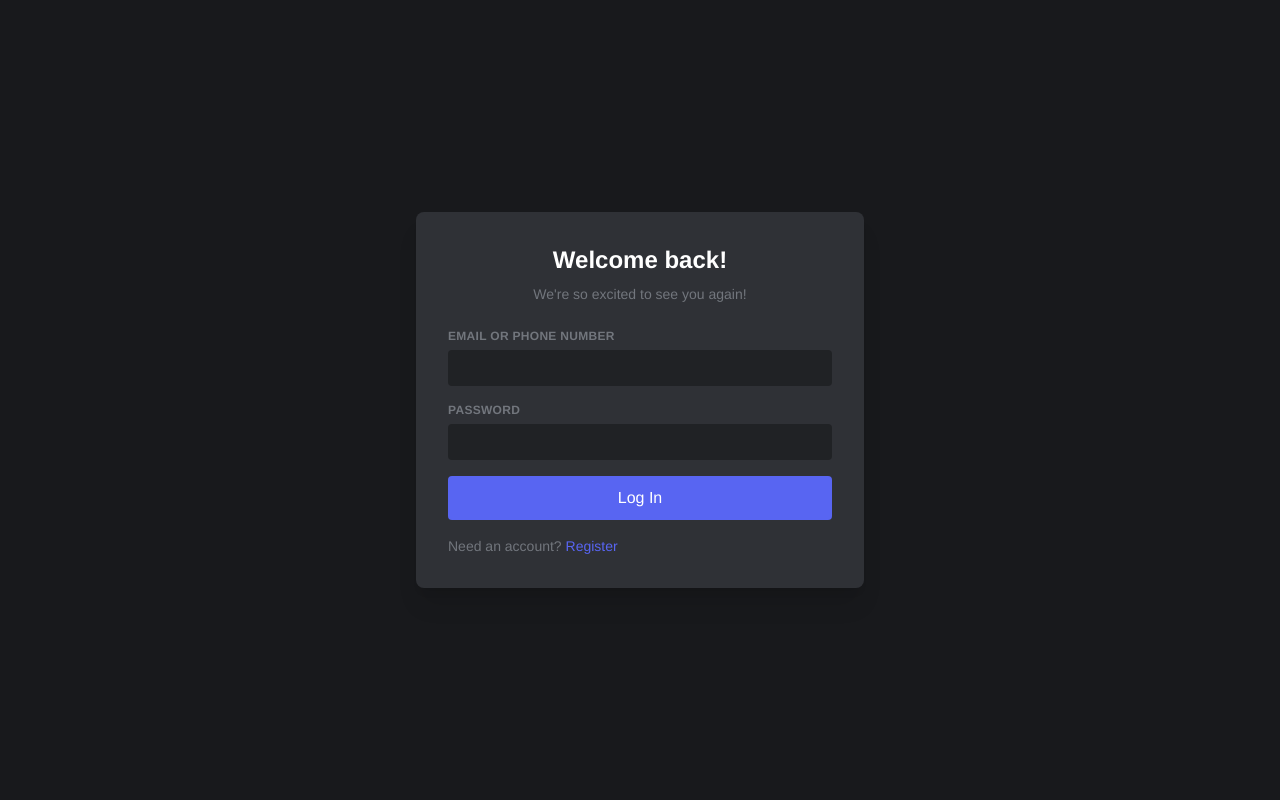
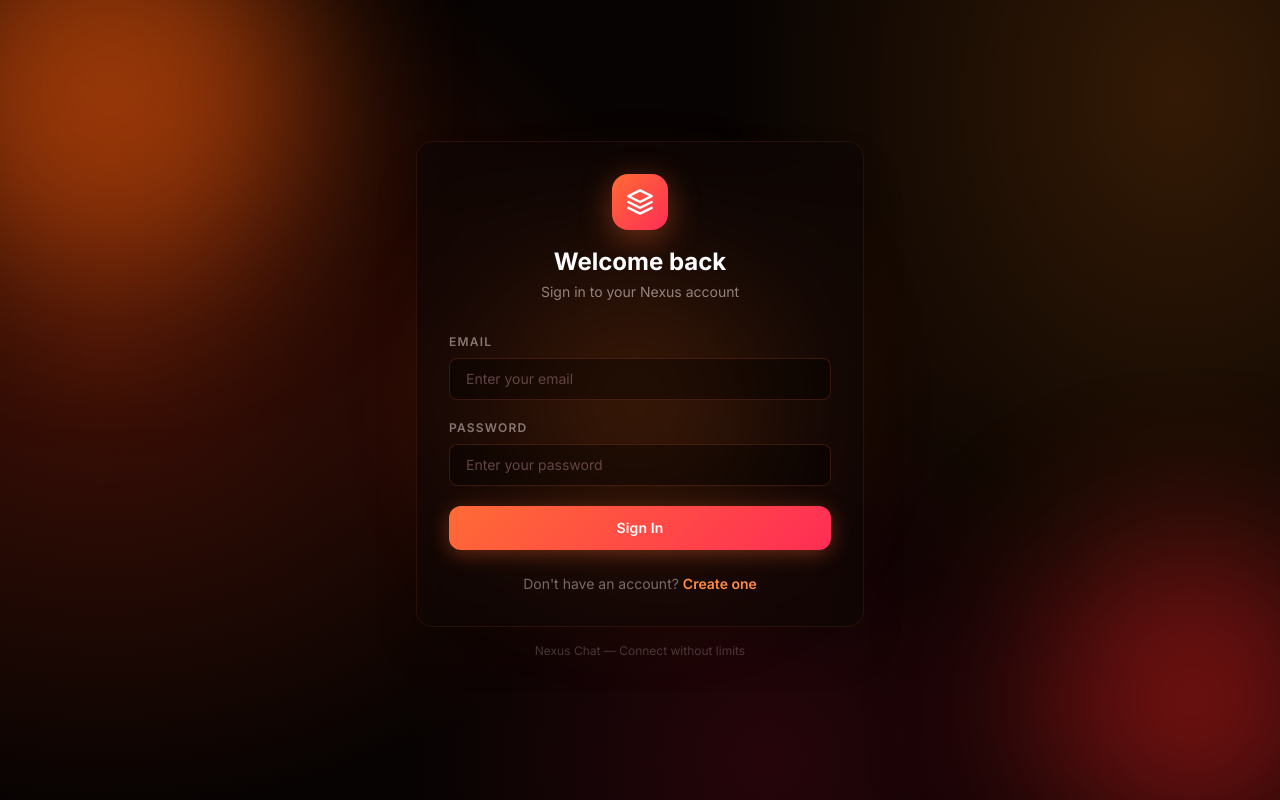
Before and after one commit to MilanVos/ChatWebsite, a React (Vite) app in the folder client/: page /login in a window 1280 px wide. Built offline with nearby package versions, Linux system fonts and the light colour scheme.

Commit message:
nexus glassmorphism design

```diff
--- a/client/src/App.tsx
+++ b/client/src/App.tsx
@@ -25,7 +25,7 @@ const App = () => {
 
   return (
     <BrowserRouter>
-      <Toaster position="bottom-right" toastOptions={{ style: { background: '#18191c', color: '#dcddde', border: '1px solid #40444b' } }} />
+      <Toaster position="bottom-right" toastOptions={{ style: { background: 'rgba(22,13,12,0.95)', color: '#f0e2de', border: '1px solid rgba(255,107,53,0.3)', backdropFilter: 'blur(20px)', fontFamily: 'Inter, system-ui, sans-serif' } }} />
       <ContextMenu />
       <Routes>
         <Route path="/login" element={<Login />} />
--- a/client/src/index.css
+++ b/client/src/index.css
@@ -1,25 +1,144 @@
+@import url('https://fonts.googleapis.com/css2?family=Inter:wght@300;400;500;600;700;800&display=swap');
+
 @tailwind base;
 @tailwind components;
 @tailwind utilities;
 
 * { box-sizing: border-box; margin: 0; padding: 0; }
 
-body {
-  background-color: #202225;
-  color: #dcddde;
-  font-family: 'Whitney', 'Helvetica Neue', Helvetica, Arial, sans-serif;
-  overflow: hidden;
+html {
+  height: 100%;
 }
 
-::-webkit-scrollbar { width: 8px; }
+body {
+  min-height: 100%;
+  color: #f0e2de;
+  font-family: 'Inter', 'system-ui', sans-serif;
+  overflow: hidden;
+  background:
+    radial-gradient(ellipse 900px 700px at 8% 45%, rgba(255, 60, 20, 0.22) 0%, transparent 65%),
+    radial-gradient(ellipse 700px 900px at 92% 12%, rgba(255, 130, 20, 0.18) 0%, transparent 65%),
+    radial-gradient(ellipse 600px 600px at 60% 95%, rgba(220, 20, 55, 0.15) 0%, transparent 60%),
+    radial-gradient(ellipse 500px 400px at 50% 50%, rgba(180, 10, 30, 0.08) 0%, transparent 70%),
+    #070302;
+  background-attachment: fixed;
+}
+
+::-webkit-scrollbar { width: 6px; }
 ::-webkit-scrollbar-track { background: transparent; }
-::-webkit-scrollbar-thumb { background: #202225; border-radius: 4px; }
-::-webkit-scrollbar-thumb:hover { background: #1a1b1e; }
+::-webkit-scrollbar-thumb { background: rgba(255, 107, 53, 0.25); border-radius: 3px; }
+::-webkit-scrollbar-thumb:hover { background: rgba(255, 107, 53, 0.45); }
 
-.server-icon { transition: border-radius 0.15s ease, background-color 0.15s ease; }
+.nexus-glass {
+  background: rgba(10, 4, 3, 0.72);
+  backdrop-filter: blur(24px);
+  -webkit-backdrop-filter: blur(24px);
+  border-right: 1px solid rgba(255, 107, 53, 0.12);
+}
+
+.nexus-glass-panel {
+  background: rgba(14, 7, 6, 0.65);
+  backdrop-filter: blur(20px);
+  -webkit-backdrop-filter: blur(20px);
+  border: 1px solid rgba(255, 107, 53, 0.1);
+}
+
+.nexus-glass-input {
+  background: rgba(0, 0, 0, 0.35) !important;
+  border: 1px solid rgba(255, 107, 53, 0.18) !important;
+  color: #f0e2de !important;
+  transition: border-color 0.2s, box-shadow 0.2s;
+}
+.nexus-glass-input:focus {
+  outline: none !important;
+  border-color: rgba(255, 107, 53, 0.55) !important;
+  box-shadow: 0 0 0 3px rgba(255, 107, 53, 0.12) !important;
+}
+.nexus-glass-input::placeholder { color: rgba(130, 96, 96, 0.7); }
+
+.nexus-gradient-btn {
+  background: linear-gradient(135deg, #ff6b35 0%, #ff2d55 100%);
+  border: none;
+  color: white;
+  font-weight: 600;
+  letter-spacing: 0.01em;
+  transition: opacity 0.2s ease, transform 0.1s ease, box-shadow 0.2s ease;
+  box-shadow: 0 4px 20px rgba(255, 107, 53, 0.35);
+}
+.nexus-gradient-btn:hover { opacity: 0.92; box-shadow: 0 6px 28px rgba(255, 107, 53, 0.5); }
+.nexus-gradient-btn:active { transform: scale(0.98); }
+.nexus-gradient-btn:disabled { opacity: 0.5; cursor: not-allowed; transform: none; }
+
+.nexus-gradient-text {
+  background: linear-gradient(135deg, #ff8c42, #ff2d55);
+  -webkit-background-clip: text;
+  -webkit-text-fill-color: transparent;
+  background-clip: text;
+}
+
+.nexus-active-channel {
+  background: linear-gradient(90deg, rgba(255, 107, 53, 0.22) 0%, rgba(255, 45, 85, 0.12) 100%) !important;
+  border-left: 2px solid #ff6b35;
+}
+
+.nexus-active-channel span { color: #f0e2de !important; }
+
+.nexus-server-icon-active {
+  border-radius: 16px !important;
+  background: linear-gradient(135deg, #ff6b35, #ff2d55) !important;
+}
+
+.nexus-server-active-bar {
+  background: linear-gradient(180deg, #ff6b35, #ff2d55) !important;
+  border-radius: 0 3px 3px 0;
+}
+
+.nexus-user-bar {
+  background: rgba(5, 2, 2, 0.85);
+  backdrop-filter: blur(16px);
+  -webkit-backdrop-filter: blur(16px);
+  border-top: 1px solid rgba(255, 107, 53, 0.1);
+}
+
+.nexus-category-header {
+  color: rgba(255, 107, 53, 0.7) !important;
+  letter-spacing: 0.08em;
+  font-size: 0.65rem;
+}
+.nexus-category-header:hover { color: rgba(255, 107, 53, 0.95) !important; }
+
+.nexus-message-hover:hover {
+  background: rgba(255, 107, 53, 0.04);
+}
+
+.nexus-tag {
+  background: linear-gradient(135deg, rgba(255, 107, 53, 0.2), rgba(255, 45, 85, 0.2));
+  border: 1px solid rgba(255, 107, 53, 0.3);
+  color: #ff8c42;
+  border-radius: 4px;
+  padding: 1px 6px;
+  font-size: 0.7rem;
+  font-weight: 600;
+}
 
 @keyframes fadeIn {
   from { opacity: 0; transform: translateY(8px); }
   to { opacity: 1; transform: translateY(0); }
 }
 .message-enter { animation: fadeIn 0.15s ease; }
+
+@keyframes orb-float {
+  0%, 100% { transform: translate(0, 0) scale(1); }
+  33% { transform: translate(30px, -20px) scale(1.05); }
+  66% { transform: translate(-20px, 15px) scale(0.97); }
+}
+
+.nexus-orb {
+  position: absolute;
+  border-radius: 50%;
+  filter: blur(80px);
+  opacity: 0.6;
+  animation: orb-float 12s ease-in-out infinite;
+  pointer-events: none;
+  z-index: 0;
+}
--- a/client/src/pages/Login.tsx
+++ b/client/src/pages/Login.tsx
@@ -28,47 +28,80 @@ const Login = () => {
   };
 
   return (
-    <div className="min-h-screen bg-discord-darker flex items-center justify-center p-4">
-      <div className="bg-discord-gray rounded-lg p-8 w-full max-w-md shadow-xl">
-        <h1 className="text-white text-2xl font-bold text-center mb-2">Welcome back!</h1>
-        <p className="text-discord-text-muted text-center mb-6 text-sm">We're so excited to see you again!</p>
-        {error && <div className="bg-red-500/20 text-discord-red rounded p-3 mb-4 text-sm">{error}</div>}
-        <form onSubmit={handleSubmit} className="space-y-4">
+    <div className="min-h-screen flex items-center justify-center p-4 relative overflow-hidden">
+      <div className="nexus-orb w-96 h-96 bg-orange-600 -top-24 -left-24" style={{ animationDelay: '0s' }} />
+      <div className="nexus-orb w-80 h-80 bg-red-700 -bottom-16 -right-16" style={{ animationDelay: '4s' }} />
+      <div className="nexus-orb w-64 h-64 bg-orange-500 top-1/2 left-1/2" style={{ animationDelay: '8s', transform: 'translate(-50%,-50%)' }} />
+
+      <div className="relative z-10 w-full max-w-md">
+        <div className="nexus-glass-panel rounded-2xl p-8 shadow-2xl">
+          <div className="text-center mb-8">
+            <div className="inline-flex items-center justify-center w-14 h-14 rounded-2xl mb-4"
+              style={{ background: 'linear-gradient(135deg, #ff6b35, #ff2d55)', boxShadow: '0 8px 32px rgba(255,107,53,0.4)' }}>
+              <svg className="w-7 h-7 text-white" fill="currentColor" viewBox="0 0 24 24">
+                <path d="M12 2L2 7l10 5 10-5-10-5zM2 17l10 5 10-5M2 12l10 5 10-5" stroke="white" strokeWidth="2" strokeLinecap="round" strokeLinejoin="round" fill="none" />
+              </svg>
+            </div>
+            <h1 className="text-2xl font-bold text-white mb-1">Welcome back</h1>
+            <p className="text-sm" style={{ color: 'rgba(240,226,222,0.55)' }}>Sign in to your Nexus account</p>
+          </div>
+
+          {error && (
+            <div className="rounded-lg px-4 py-3 mb-5 text-sm flex items-center gap-2"
+              style={{ background: 'rgba(255,59,85,0.12)', border: '1px solid rgba(255,59,85,0.3)', color: '#ff6b7a' }}>
+              <svg className="w-4 h-4 flex-shrink-0" fill="currentColor" viewBox="0 0 20 20">
+                <path fillRule="evenodd" d="M18 10a8 8 0 11-16 0 8 8 0 0116 0zm-7 4a1 1 0 11-2 0 1 1 0 012 0zm-1-9a1 1 0 00-1 1v4a1 1 0 102 0V6a1 1 0 00-1-1z" clipRule="evenodd" />
+              </svg>
+              {error}
+            </div>
+          )}
+
+          <form onSubmit={handleSubmit} className="space-y-5">
             <div>
-            <label className="block text-discord-text-muted text-xs font-bold uppercase tracking-wide mb-1.5">
-              Email or Phone Number
+              <label className="block text-xs font-semibold uppercase tracking-widest mb-2" style={{ color: 'rgba(240,226,222,0.5)' }}>
+                Email
               </label>
               <input
                 type="email"
                 value={email}
                 onChange={e => setEmail(e.target.value)}
-              className="w-full bg-discord-dark text-discord-text rounded px-3 py-2 focus:outline-none focus:ring-2 focus:ring-discord-accent text-sm"
+                className="nexus-glass-input w-full rounded-lg px-4 py-2.5 text-sm"
+                placeholder="Enter your email"
                 required
               />
             </div>
             <div>
-            <label className="block text-discord-text-muted text-xs font-bold uppercase tracking-wide mb-1.5">
+              <label className="block text-xs font-semibold uppercase tracking-widest mb-2" style={{ color: 'rgba(240,226,222,0.5)' }}>
                 Password
               </label>
               <input
                 type="password"
                 value={password}
                 onChange={e => setPassword(e.target.value)}
-              className="w-full bg-discord-dark text-discord-text rounded px-3 py-2 focus:outline-none focus:ring-2 focus:ring-discord-accent text-sm"
+                className="nexus-glass-input w-full rounded-lg px-4 py-2.5 text-sm"
+                placeholder="Enter your password"
                 required
               />
             </div>
             <button
               type="submit"
               disabled={loading}
-            className="w-full bg-discord-accent hover:bg-discord-accent-hover text-white rounded py-2.5 font-medium transition-colors disabled:opacity-50 mt-2"
+              className="nexus-gradient-btn w-full rounded-xl py-3 text-sm mt-2"
             >
-            {loading ? 'Logging in...' : 'Log In'}
+              {loading ? 'Signing in...' : 'Sign In'}
             </button>
           </form>
-        <p className="text-discord-text-muted text-sm mt-4">
-          Need an account?{' '}
-          <Link to="/register" className="text-discord-accent hover:underline">Register</Link>
+
+          <p className="text-center mt-6 text-sm" style={{ color: 'rgba(240,226,222,0.45)' }}>
+            Don't have an account?{' '}
+            <Link to="/register" className="font-semibold" style={{ color: '#ff8c42' }}>
+              Create one
+            </Link>
+          </p>
+        </div>
+
+        <p className="text-center mt-4 text-xs" style={{ color: 'rgba(240,226,222,0.25)' }}>
+          Nexus Chat — Connect without limits
         </p>
       </div>
     </div>
--- a/client/src/pages/Register.tsx
+++ b/client/src/pages/Register.tsx
@@ -29,47 +29,73 @@ const Register = () => {
   };
 
   return (
-    <div className="min-h-screen bg-discord-darker flex items-center justify-center p-4">
-      <div className="bg-discord-gray rounded-lg p-8 w-full max-w-md shadow-xl">
-        <h1 className="text-white text-2xl font-bold text-center mb-2">Create an account</h1>
-        <p className="text-discord-text-muted text-center mb-6 text-sm">Join the conversation today!</p>
-        {error && <div className="bg-red-500/20 text-discord-red rounded p-3 mb-4 text-sm">{error}</div>}
-        <form onSubmit={handleSubmit} className="space-y-4">
+    <div className="min-h-screen flex items-center justify-center p-4 relative overflow-hidden">
+      <div className="nexus-orb w-96 h-96 bg-orange-600 -top-24 -right-24" style={{ animationDelay: '2s' }} />
+      <div className="nexus-orb w-80 h-80 bg-red-700 -bottom-16 -left-16" style={{ animationDelay: '6s' }} />
+      <div className="nexus-orb w-72 h-72 bg-orange-500 top-1/3 left-1/4" style={{ animationDelay: '10s' }} />
+
+      <div className="relative z-10 w-full max-w-md">
+        <div className="nexus-glass-panel rounded-2xl p-8 shadow-2xl">
+          <div className="text-center mb-8">
+            <div className="inline-flex items-center justify-center w-14 h-14 rounded-2xl mb-4"
+              style={{ background: 'linear-gradient(135deg, #ff6b35, #ff2d55)', boxShadow: '0 8px 32px rgba(255,107,53,0.4)' }}>
+              <svg className="w-7 h-7 text-white" viewBox="0 0 24 24" fill="none" stroke="currentColor" strokeWidth="2" strokeLinecap="round" strokeLinejoin="round">
+                <path d="M12 2L2 7l10 5 10-5-10-5zM2 17l10 5 10-5M2 12l10 5 10-5" />
+              </svg>
+            </div>
+            <h1 className="text-2xl font-bold text-white mb-1">Create your account</h1>
+            <p className="text-sm" style={{ color: 'rgba(240,226,222,0.55)' }}>Join Nexus and start chatting</p>
+          </div>
+
+          {error && (
+            <div className="rounded-lg px-4 py-3 mb-5 text-sm flex items-center gap-2"
+              style={{ background: 'rgba(255,59,85,0.12)', border: '1px solid rgba(255,59,85,0.3)', color: '#ff6b7a' }}>
+              <svg className="w-4 h-4 flex-shrink-0" fill="currentColor" viewBox="0 0 20 20">
+                <path fillRule="evenodd" d="M18 10a8 8 0 11-16 0 8 8 0 0116 0zm-7 4a1 1 0 11-2 0 1 1 0 012 0zm-1-9a1 1 0 00-1 1v4a1 1 0 102 0V6a1 1 0 00-1-1z" clipRule="evenodd" />
+              </svg>
+              {error}
+            </div>
+          )}
+
+          <form onSubmit={handleSubmit} className="space-y-5">
             <div>
-            <label className="block text-discord-text-muted text-xs font-bold uppercase tracking-wide mb-1.5">
+              <label className="block text-xs font-semibold uppercase tracking-widest mb-2" style={{ color: 'rgba(240,226,222,0.5)' }}>
                 Username
               </label>
               <input
                 type="text"
                 value={username}
                 onChange={e => setUsername(e.target.value)}
-              className="w-full bg-discord-dark text-discord-text rounded px-3 py-2 focus:outline-none focus:ring-2 focus:ring-discord-accent text-sm"
+                className="nexus-glass-input w-full rounded-lg px-4 py-2.5 text-sm"
+                placeholder="Choose a username"
                 required
                 minLength={2}
                 maxLength={32}
               />
             </div>
             <div>
-            <label className="block text-discord-text-muted text-xs font-bold uppercase tracking-wide mb-1.5">
+              <label className="block text-xs font-semibold uppercase tracking-widest mb-2" style={{ color: 'rgba(240,226,222,0.5)' }}>
                 Email
               </label>
               <input
                 type="email"
                 value={email}
                 onChange={e => setEmail(e.target.value)}
-              className="w-full bg-discord-dark text-discord-text rounded px-3 py-2 focus:outline-none focus:ring-2 focus:ring-discord-accent text-sm"
+                className="nexus-glass-input w-full rounded-lg px-4 py-2.5 text-sm"
+                placeholder="Enter your email"
                 required
               />
             </div>
             <div>
-            <label className="block text-discord-text-muted text-xs font-bold uppercase tracking-wide mb-1.5">
+              <label className="block text-xs font-semibold uppercase tracking-widest mb-2" style={{ color: 'rgba(240,226,222,0.5)' }}>
                 Password
               </label>
               <input
                 type="password"
                 value={password}
                 onChange={e => setPassword(e.target.value)}
-              className="w-full bg-discord-dark text-discord-text rounded px-3 py-2 focus:outline-none focus:ring-2 focus:ring-discord-accent text-sm"
+                className="nexus-glass-input w-full rounded-lg px-4 py-2.5 text-sm"
+                placeholder="Create a password (min. 8 chars)"
                 required
                 minLength={8}
               />
@@ -77,14 +103,22 @@ const Register = () => {
             <button
               type="submit"
               disabled={loading}
-            className="w-full bg-discord-accent hover:bg-discord-accent-hover text-white rounded py-2.5 font-medium transition-colors disabled:opacity-50 mt-2"
+              className="nexus-gradient-btn w-full rounded-xl py-3 text-sm mt-2"
             >
-            {loading ? 'Creating account...' : 'Continue'}
+              {loading ? 'Creating account...' : 'Create Account'}
             </button>
           </form>
-        <p className="text-discord-text-muted text-sm mt-4">
+
+          <p className="text-center mt-6 text-sm" style={{ color: 'rgba(240,226,222,0.45)' }}>
             Already have an account?{' '}
-          <Link to="/login" className="text-discord-accent hover:underline">Log In</Link>
+            <Link to="/login" className="font-semibold" style={{ color: '#ff8c42' }}>
+              Sign in
+            </Link>
+          </p>
+        </div>
+
+        <p className="text-center mt-4 text-xs" style={{ color: 'rgba(240,226,222,0.25)' }}>
+          Nexus Chat — Connect without limits
         </p>
       </div>
     </div>
--- a/client/tailwind.config.js
+++ b/client/tailwind.config.js
@@ -5,12 +5,27 @@ export default {
     extend: {
       colors: {
         discord: {
-          dark: '#202225', darker: '#18191c', darkest: '#111214',
-          gray: '#2f3136', light: '#36393f', lighter: '#40444b',
-          accent: '#5865f2', 'accent-hover': '#4752c4',
-          green: '#3ba55d', red: '#ed4245', yellow: '#faa81a',
-          text: '#dcddde', 'text-muted': '#72767d', 'text-dim': '#96989d',
+          dark: '#160d0c',
+          darker: '#0e0806',
+          darkest: '#070302',
+          gray: '#1c1210',
+          light: '#241715',
+          lighter: '#301e1c',
+          accent: '#ff6b35',
+          'accent-hover': '#e55a28',
+          green: '#22c55e',
+          red: '#ff3b55',
+          yellow: '#f59e0b',
+          text: '#f0e2de',
+          'text-muted': '#826060',
+          'text-dim': '#a08080',
         },
+      },
+      fontFamily: {
+        sans: ['Inter', 'system-ui', 'sans-serif'],
+      },
+      backgroundImage: {
+        'nexus-gradient': 'linear-gradient(135deg, #ff6b35 0%, #ff2d55 100%)',
       },
     },
   },
```
Also changed, not shown: client/src/components/ChannelSidebar.tsx (+11 -9 lines), client/src/components/ChatArea.tsx (+5 -4 lines), client/src/components/DMSidebar.tsx (+13 -12 lines), client/src/components/MembersList.tsx (+7 -7 lines), client/src/components/ServerSidebar.tsx (+9 -6 lines), client/src/pages/MainApp.tsx (+6 -3 lines). Lines whose indentation alone changed are shown as unchanged.
